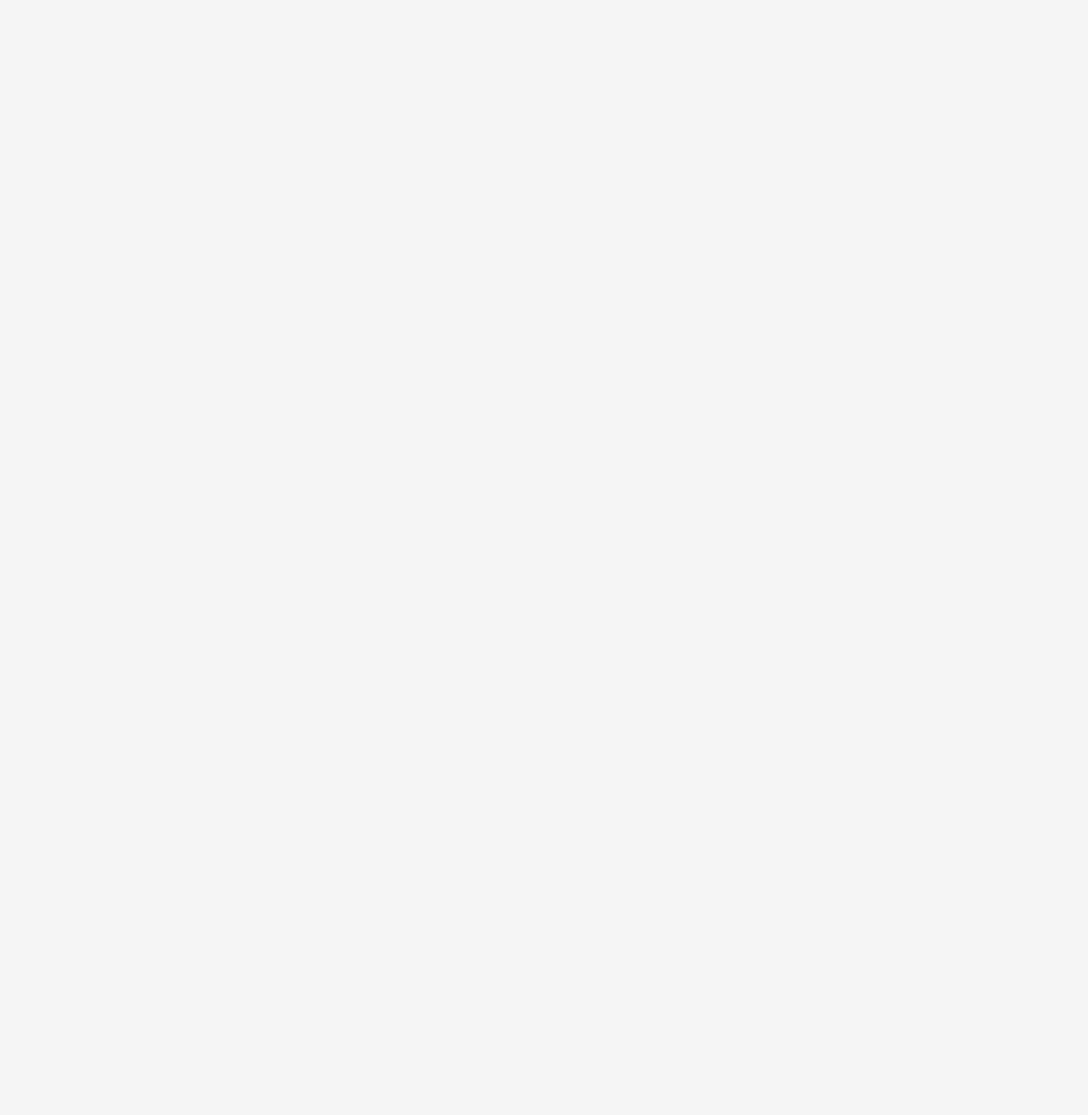
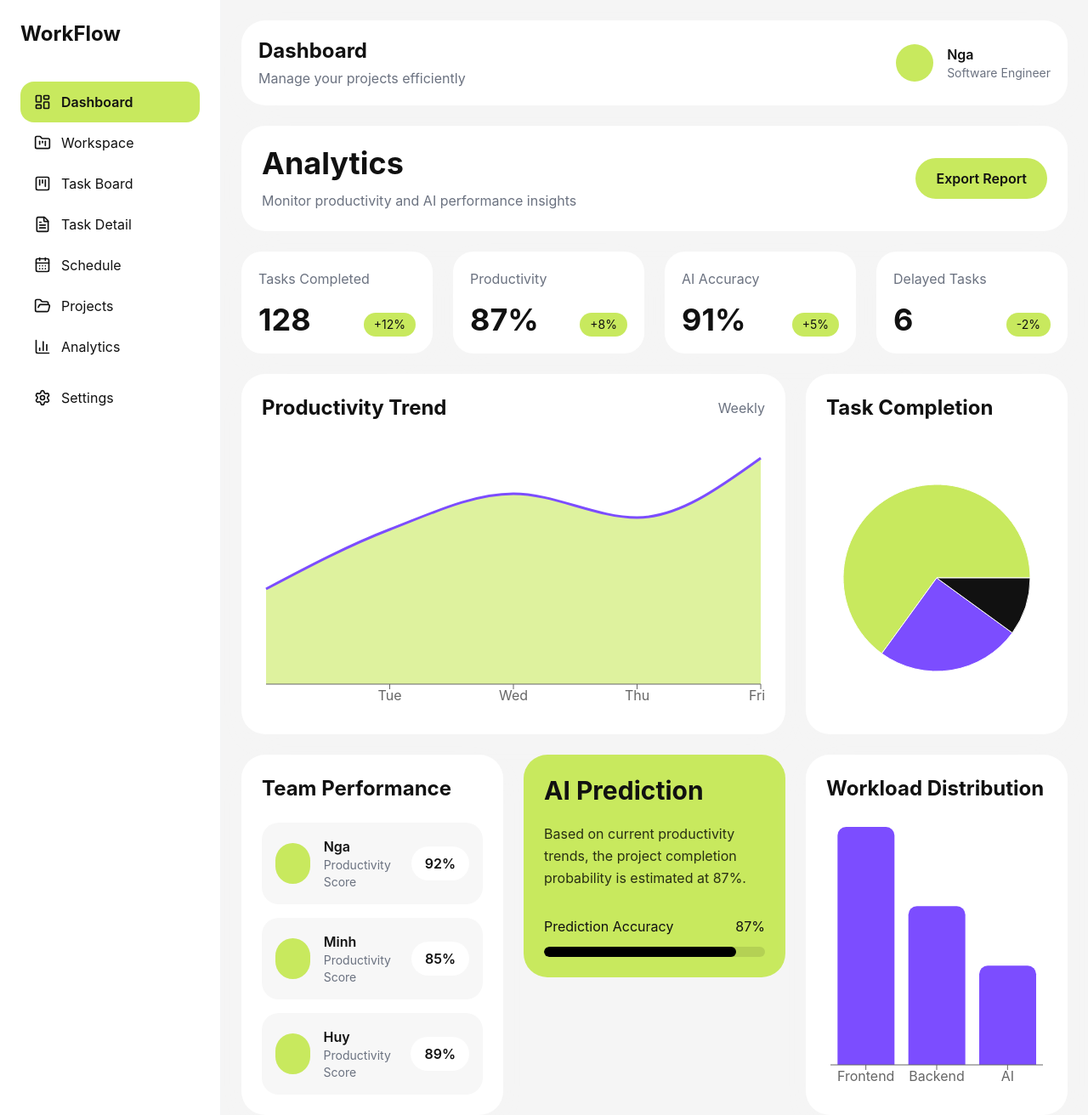
Before and after one commit to nga4704/task-management-ai, a React (Vite) app in the folder frontend/: page /analytics in a window 1280 px wide. Before the commit this address had no page. Shown: the top 1312 px of the page at 85% size. Before the commit the page ends 800 px from the top, so only its background shows below. Built offline with nearby package versions, Linux system fonts and the light colour scheme.

Commit message:
feat: analytics core ui

```diff
--- /dev/null
+++ b/frontend/src/components/analytics/AIPredictionPanel.tsx
@@ -0,0 +1,51 @@
+function AIPredictionPanel() {
+  return (
+    <div
+      className="
+        bg-primary
+        rounded-[28px]
+        p-6
+      "
+    >
+      <h2 className="text-3xl font-bold">
+        AI Prediction
+      </h2>
+
+      <p className="mt-5 leading-relaxed text-black/80">
+        Based on current productivity trends,
+        the project completion probability
+        is estimated at 87%.
+      </p>
+
+      <div className="mt-8">
+        <div className="flex justify-between mb-3">
+          <span>Prediction Accuracy</span>
+
+          <span>87%</span>
+        </div>
+
+        <div
+          className="
+            h-3
+            bg-black/10
+            rounded-full
+            overflow-hidden
+          "
+        >
+          <div
+            className="
+              h-full
+              bg-black
+              rounded-full
+            "
+            style={{
+              width: "87%",
+            }}
+          />
+        </div>
+      </div>
+    </div>
+  );
+}
+
+export default AIPredictionPanel;
--- /dev/null
+++ b/frontend/src/components/analytics/AnalyticsHeader.tsx
@@ -0,0 +1,42 @@
+function AnalyticsHeader() {
+  return (
+    <div
+      className="
+        bg-white
+        rounded-[28px]
+        p-6
+        shadow-soft
+        flex
+        flex-col
+        lg:flex-row
+        lg:items-center
+        lg:justify-between
+        gap-6
+      "
+    >
+      <div>
+        <h1 className="text-4xl font-bold">
+          Analytics
+        </h1>
+
+        <p className="text-gray-500 mt-3">
+          Monitor productivity and AI performance insights
+        </p>
+      </div>
+
+      <button
+        className="
+          bg-primary
+          px-6
+          py-3
+          rounded-full
+          font-semibold
+        "
+      >
+        Export Report
+      </button>
+    </div>
+  );
+}
+
+export default AnalyticsHeader;
--- /dev/null
+++ b/frontend/src/components/analytics/AnalyticsStatCard.tsx
@@ -0,0 +1,46 @@
+type AnalyticsStatCardProps = {
+  title: string;
+  value: string;
+  growth: string;
+};
+
+function AnalyticsStatCard({
+  title,
+  value,
+  growth,
+}: AnalyticsStatCardProps) {
+  return (
+    <div
+      className="
+        bg-white
+        rounded-[24px]
+        p-5
+        shadow-soft
+      "
+    >
+      <p className="text-gray-500">
+        {title}
+      </p>
+
+      <div className="mt-4 flex items-end justify-between">
+        <h2 className="text-4xl font-bold">
+          {value}
+        </h2>
+
+        <span
+          className="
+            bg-primary
+            px-3
+            py-1
+            rounded-full
+            text-sm
+          "
+        >
+          {growth}
+        </span>
+      </div>
+    </div>
+  );
+}
+
+export default AnalyticsStatCard;
--- /dev/null
+++ b/frontend/src/components/analytics/ProductivityAreaChart.tsx
@@ -0,0 +1,61 @@
+import {
+  AreaChart,
+  Area,
+  XAxis,
+  Tooltip,
+  ResponsiveContainer,
+} from "recharts";
+
+const data = [
+  { day: "Mon", value: 40 },
+  { day: "Tue", value: 65 },
+  { day: "Wed", value: 80 },
+  { day: "Thu", value: 70 },
+  { day: "Fri", value: 95 },
+];
+
+function ProductivityAreaChart() {
+  return (
+    <div
+      className="
+        bg-white
+        rounded-[28px]
+        p-6
+        shadow-soft
+      "
+    >
+      <div className="flex justify-between items-center">
+        <h2 className="text-2xl font-bold">
+          Productivity Trend
+        </h2>
+
+        <span className="text-gray-500">
+          Weekly
+        </span>
+      </div>
+
+      <div className="h-[320px] mt-6">
+        <ResponsiveContainer
+          width="100%"
+          height="100%"
+        >
+          <AreaChart data={data}>
+            <XAxis dataKey="day" />
+
+            <Tooltip />
+
+            <Area
+              type="monotone"
+              dataKey="value"
+              stroke="#7C4DFF"
+              fill="#C8E95E"
+              strokeWidth={3}
+            />
+          </AreaChart>
+        </ResponsiveContainer>
+      </div>
+    </div>
+  );
+}
+
+export default ProductivityAreaChart;
--- /dev/null
+++ b/frontend/src/components/analytics/TaskCompletionChart.tsx
@@ -0,0 +1,59 @@
+import {
+  PieChart,
+  Pie,
+  Cell,
+  ResponsiveContainer,
+} from "recharts";
+
+const data = [
+  { name: "Completed", value: 65 },
+  { name: "In Progress", value: 25 },
+  { name: "Pending", value: 10 },
+];
+
+const COLORS = [
+  "#C8E95E",
+  "#7C4DFF",
+  "#111111",
+];
+
+function TaskCompletionChart() {
+  return (
+    <div
+      className="
+        bg-white
+        rounded-[28px]
+        p-6
+        shadow-soft
+      "
+    >
+      <h2 className="text-2xl font-bold">
+        Task Completion
+      </h2>
+
+      <div className="h-[320px] mt-6">
+        <ResponsiveContainer
+          width="100%"
+          height="100%"
+        >
+          <PieChart>
+            <Pie
+              data={data}
+              dataKey="value"
+              outerRadius={110}
+            >
+              {data.map((_, index) => (
+                <Cell
+                  key={index}
+                  fill={COLORS[index]}
+                />
+              ))}
+            </Pie>
+          </PieChart>
+        </ResponsiveContainer>
+      </div>
+    </div>
+  );
+}
+
+export default TaskCompletionChart;
--- /dev/null
+++ b/frontend/src/components/analytics/TeamPerformanceCard.tsx
@@ -0,0 +1,57 @@
+type TeamPerformanceCardProps = {
+  name: string;
+  score: string;
+};
+
+function TeamPerformanceCard({
+  name,
+  score,
+}: TeamPerformanceCardProps) {
+  return (
+    <div
+      className="
+        flex
+        items-center
+        justify-between
+        bg-[#F7F7F7]
+        rounded-[20px]
+        p-4
+      "
+    >
+      <div className="flex items-center gap-4">
+        <div
+          className="
+            w-12
+            h-12
+            rounded-full
+            bg-primary
+          "
+        />
+
+        <div>
+          <h4 className="font-semibold">
+            {name}
+          </h4>
+
+          <p className="text-gray-500 text-sm">
+            Productivity Score
+          </p>
+        </div>
+      </div>
+
+      <span
+        className="
+          bg-white
+          px-4
+          py-2
+          rounded-full
+          font-semibold
+        "
+      >
+        {score}
+      </span>
+    </div>
+  );
+}
+
+export default TeamPerformanceCard;
--- /dev/null
+++ b/frontend/src/components/analytics/WorkloadChart.tsx
@@ -0,0 +1,51 @@
+import {
+  BarChart,
+  Bar,
+  XAxis,
+  Tooltip,
+  ResponsiveContainer,
+} from "recharts";
+
+const data = [
+  { team: "Frontend", tasks: 12 },
+  { team: "Backend", tasks: 8 },
+  { team: "AI", tasks: 5 },
+];
+
+function WorkloadChart() {
+  return (
+    <div
+      className="
+        bg-white
+        rounded-[28px]
+        p-6
+        shadow-soft
+      "
+    >
+      <h2 className="text-2xl font-bold">
+        Workload Distribution
+      </h2>
+
+      <div className="h-[320px] mt-6">
+        <ResponsiveContainer
+          width="100%"
+          height="100%"
+        >
+          <BarChart data={data}>
+            <XAxis dataKey="team" />
+
+            <Tooltip />
+
+            <Bar
+              dataKey="tasks"
+              fill="#7C4DFF"
+              radius={[10, 10, 0, 0]}
+            />
+          </BarChart>
+        </ResponsiveContainer>
+      </div>
+    </div>
+  );
+}
+
+export default WorkloadChart;
--- a/frontend/src/components/layout/Sidebar.tsx
+++ b/frontend/src/components/layout/Sidebar.tsx
@@ -5,7 +5,8 @@ import {
   KanbanSquare,
   FileText,
   CalendarDays,
-  FolderOpen
+  FolderOpen,
+  BarChart3
 } from "lucide-react";
 import { Link } from "react-router-dom";
 
@@ -62,6 +63,12 @@ function Sidebar() {
             title="Projects"
           />
         </Link>
+        <Link to="/analytics">
+          <SidebarItem
+            icon={<BarChart3 size={20} />}
+            title="Analytics"
+          />
+        </Link>
         <SidebarItem
           icon={<Settings size={20} />}
           title="Settings"
--- /dev/null
+++ b/frontend/src/pages/analytics/AnalyticsPage.tsx
@@ -0,0 +1,113 @@
+import MainLayout from "../../layouts/MainLayout";
+
+import AnalyticsHeader from "../../components/analytics/AnalyticsHeader";
+import AnalyticsStatCard from "../../components/analytics/AnalyticsStatCard";
+import ProductivityAreaChart from "../../components/analytics/ProductivityAreaChart";
+import TaskCompletionChart from "../../components/analytics/TaskCompletionChart";
+import TeamPerformanceCard from "../../components/analytics/TeamPerformanceCard";
+import AIPredictionPanel from "../../components/analytics/AIPredictionPanel";
+import WorkloadChart from "../../components/analytics/WorkloadChart";
+
+function AnalyticsPage() {
+  return (
+    <MainLayout>
+      <div className="space-y-6">
+
+        <AnalyticsHeader />
+
+        {/* KPI */}
+        <div className="grid grid-cols-2 lg:grid-cols-4 gap-6">
+          <AnalyticsStatCard
+            title="Tasks Completed"
+            value="128"
+            growth="+12%"
+          />
+
+          <AnalyticsStatCard
+            title="Productivity"
+            value="87%"
+            growth="+8%"
+          />
+
+          <AnalyticsStatCard
+            title="AI Accuracy"
+            value="91%"
+            growth="+5%"
+          />
+
+          <AnalyticsStatCard
+            title="Delayed Tasks"
+            value="6"
+            growth="-2%"
+          />
+        </div>
+
+        {/* Charts */}
+        <div className="grid grid-cols-12 gap-6">
+
+          <div className="col-span-12 xl:col-span-8">
+            <ProductivityAreaChart />
+          </div>
+
+          <div className="col-span-12 xl:col-span-4">
+            <TaskCompletionChart />
+          </div>
+
+        </div>
+
+        {/* Bottom */}
+        <div className="grid grid-cols-12 gap-6">
+
+          {/* Team */}
+          <div className="col-span-12 xl:col-span-4">
+
+            <div
+              className="
+                bg-white
+                rounded-[28px]
+                p-6
+                shadow-soft
+              "
+            >
+              <h2 className="text-2xl font-bold">
+                Team Performance
+              </h2>
+
+              <div className="mt-6 space-y-4">
+                <TeamPerformanceCard
+                  name="Nga"
+                  score="92%"
+                />
+
+                <TeamPerformanceCard
+                  name="Minh"
+                  score="85%"
+                />
+
+                <TeamPerformanceCard
+                  name="Huy"
+                  score="89%"
+                />
+              </div>
+
+            </div>
+          </div>
+
+          {/* AI */}
+          <div className="col-span-12 xl:col-span-4">
+            <AIPredictionPanel />
+          </div>
+
+          {/* Workload */}
+          <div className="col-span-12 xl:col-span-4">
+            <WorkloadChart />
+          </div>
+
+        </div>
+
+      </div>
+    </MainLayout>
+  );
+}
+
+export default AnalyticsPage;
--- a/frontend/src/routes/AppRoutes.tsx
+++ b/frontend/src/routes/AppRoutes.tsx
@@ -8,6 +8,7 @@ import TaskBoardPage from "../pages/task-board/TaskBoardPage";
 import TaskDetailPage from "../pages/task-detail/TaskDetailPage";
 import SchedulePage from "../pages/schedule/SchedulePage";
 import ProjectsPage from "../pages/projects/ProjectsPage";
+import AnalyticsPage from "../pages/analytics/AnalyticsPage";
 
 function AppRoutes() {
   return (
@@ -30,6 +31,7 @@ function AppRoutes() {
 
       <Route path="/projects" element={<ProjectsPage />} />
 
+      <Route path="/analytics" element={<AnalyticsPage />} />
     </Routes>
 
   );
```
